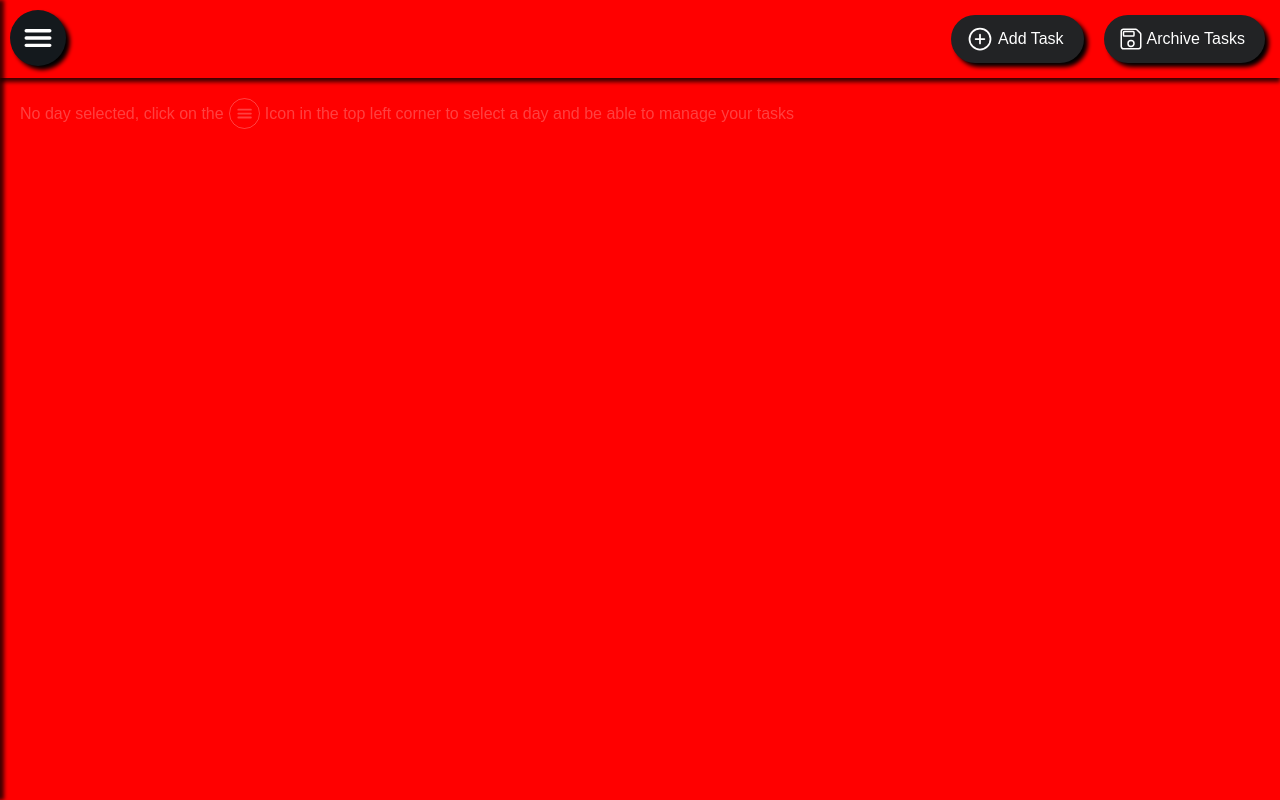
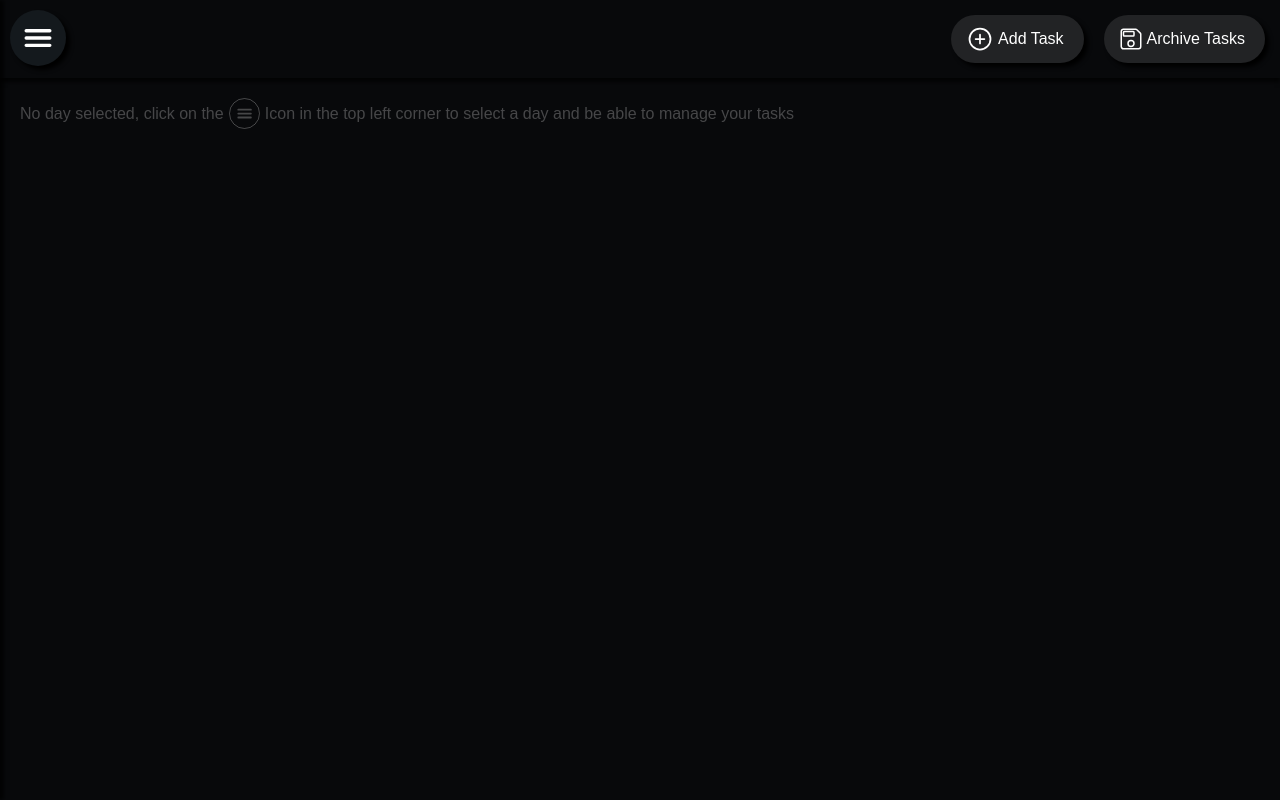
Before and after one commit to GustLSant/todo-app-react, a React (Vite) app: page /tasks in a window 1280 px wide. Built offline with nearby package versions, Linux system fonts and the light colour scheme.

Commit message:
desfeita teste vercel

```diff
--- a/src/components/TasksContainer/TasksContainer.css
+++ b/src/components/TasksContainer/TasksContainer.css
@@ -14,7 +14,7 @@
     justify-content: space-between;
     gap: 20px;
     flex-wrap: wrap;
-    padding-bottom: 20px;
+    padding-bottom: 25px;
     padding-right: 10px;
 }
 
--- a/src/index.css
+++ b/src/index.css
@@ -1,6 +1,5 @@
 :root {
   --color-01: #08090B; /* background */
-  --color-01: red; /* background */
   --color-02: #14191d; /* tasks */
   --color-03: #222325; /* botoes */
   --color-04: #FFB661; /* highlight 2 (principal) */
```
